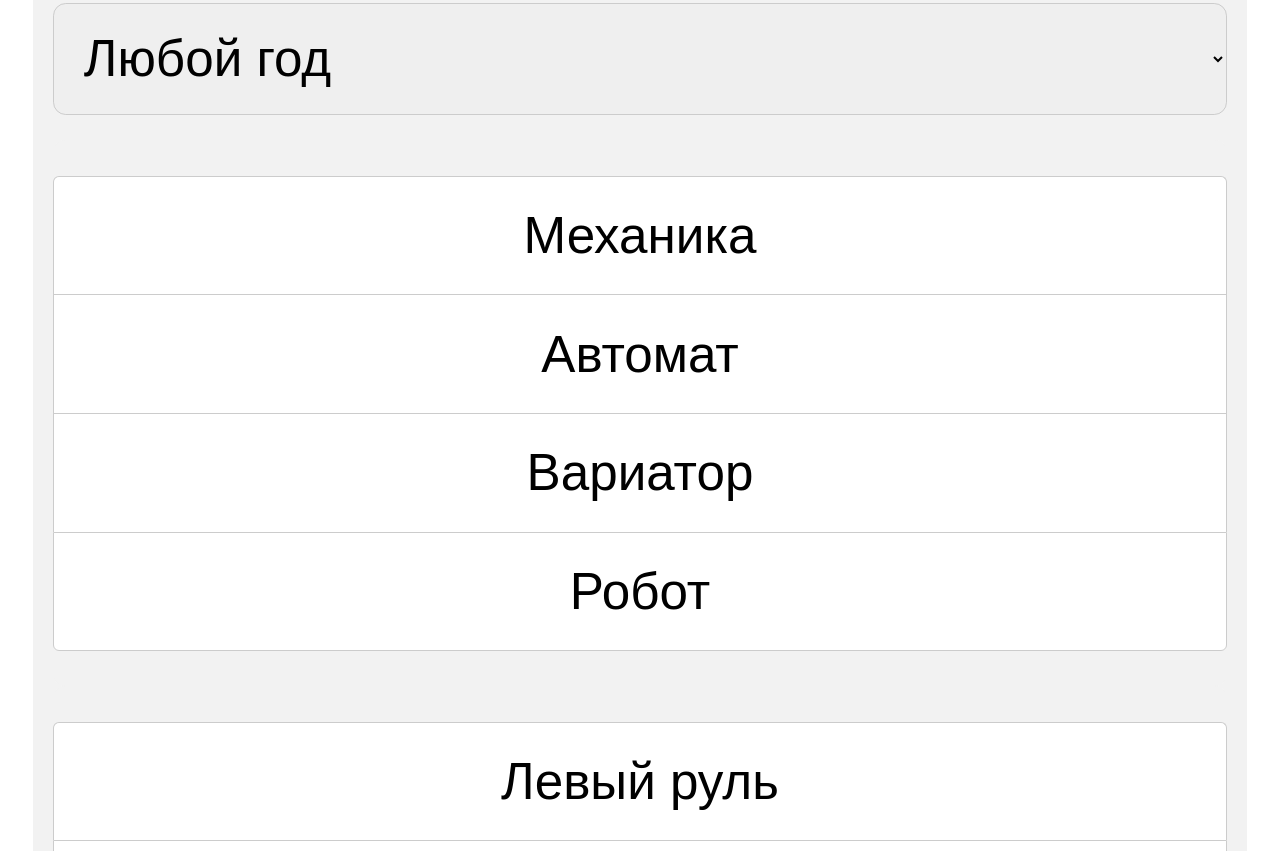
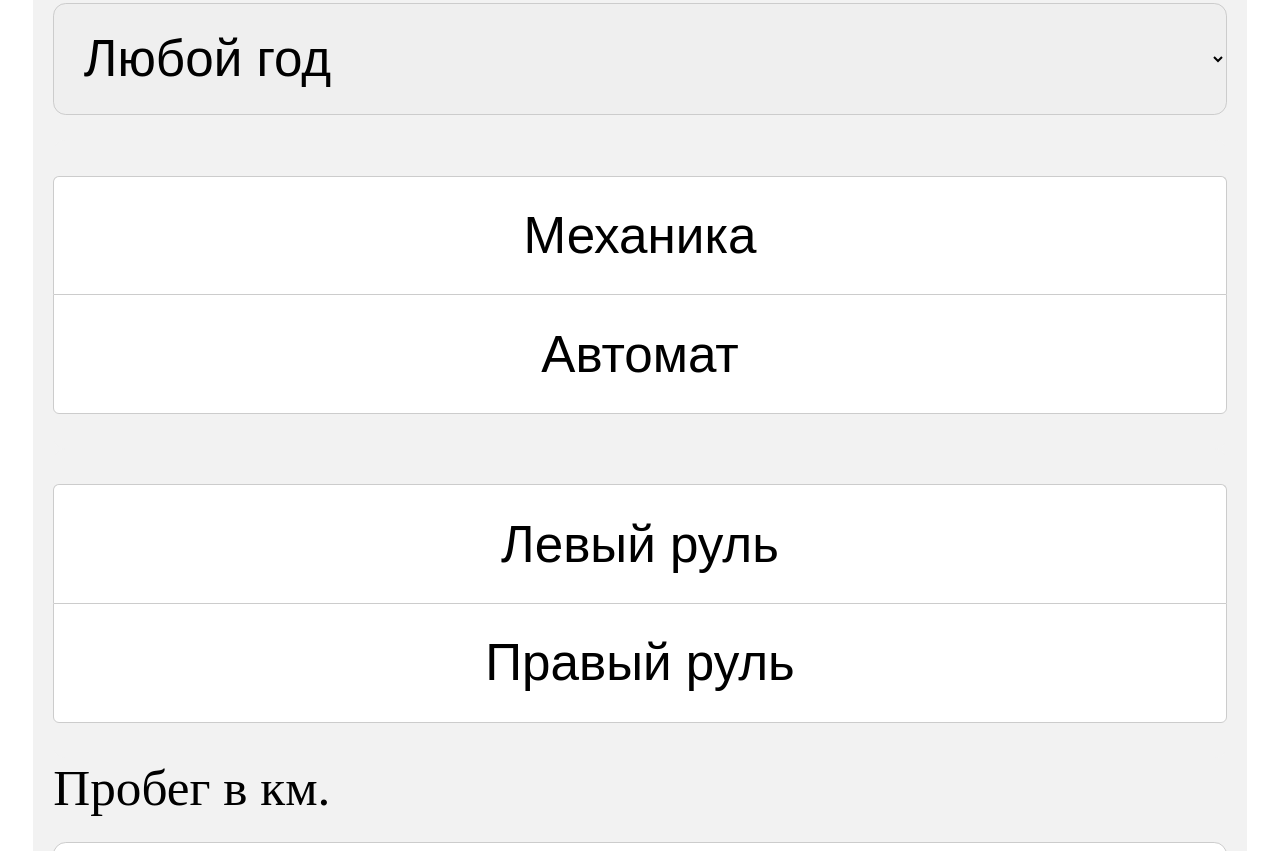
Before and after one commit to wolfrepos/wolfrepos.github.io, a plain HTML site: page avtokg/create/index.html in a window 1280 px wide. Shown: the part 395-1246 px from the top of the page. Drawn offline with nearby package versions, Linux system fonts and the light colour scheme; a script that the page names is missing.

Commit message:
delete unpopular transmission options

```diff
--- a/avtokg/create/index.html
+++ b/avtokg/create/index.html
@@ -16,12 +16,6 @@
           </button>
           <button type="button" class="button button-default" id="automatic">
             Автомат
-          </button>
-          <button type="button" class="button button-default" id="variator">
-            Вариатор
-          </button>
-          <button type="button" class="button button-default" id="robot">
-            Робот
           </button>
         </div>
 
```
Also changed, not shown: avtokg/search/index.html (+0 -6 lines).
